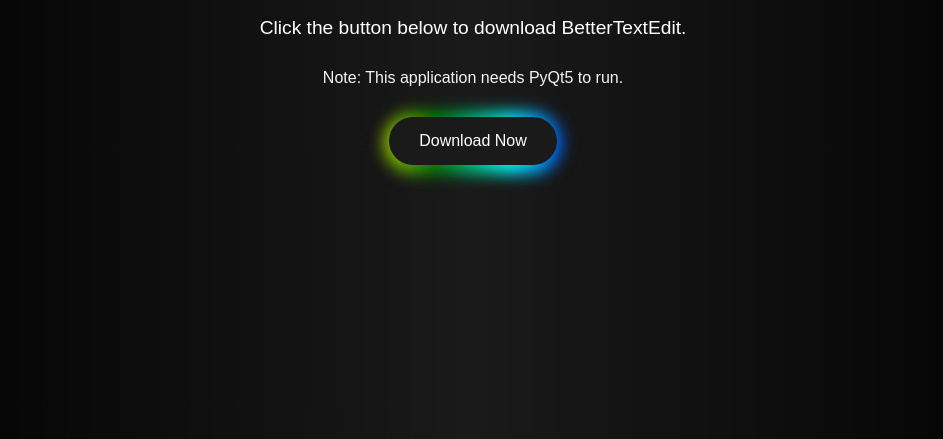
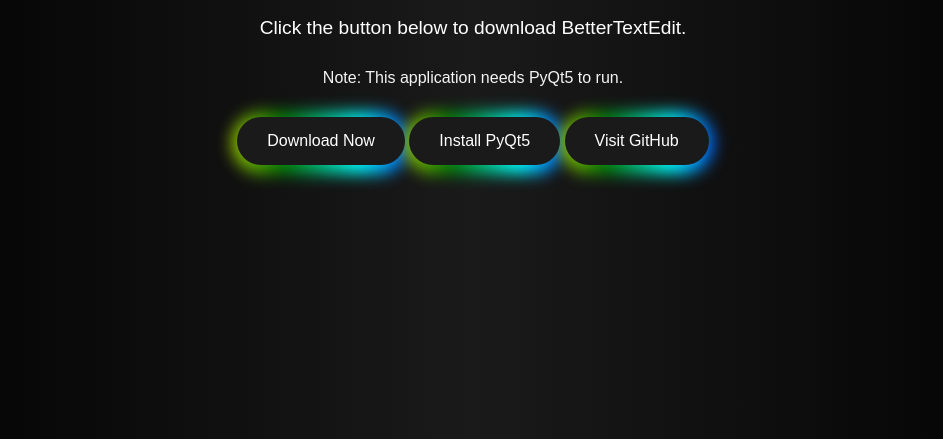
Before and after one commit to p1e2r/BetterTextEdit, a plain HTML site: page index.html in a window 1280 px wide. Shown: the part 361-800 px from the top of the page, without its empty margins (167-1110 px from the left). Drawn offline with Linux system fonts and the light colour scheme.

Commit message:
Update index.html

```diff
--- a/index.html
+++ b/index.html
@@ -15,6 +15,7 @@
       height: 100vh;
       color: white;
       text-align: center;
+      flex-direction: column; /* Stack elements vertically */
     }
 
     /* Smooth Dark Gradient Background */
@@ -45,6 +46,7 @@
     .container {
       position: relative;
       z-index: 1;
+      margin-top: 20px;
     }
 
     h1 {
@@ -60,6 +62,7 @@
     .button-wrapper {
       position: relative;
       display: inline-block;
+      margin-bottom: 20px; /* Adds space between buttons */
     }
 
     a {
@@ -115,8 +118,20 @@
     <h1>Welcome to the BetterTextEdit website</h1>
     <p>Click the button below to download BetterTextEdit.</p>
     <p class="pyqt-sign">Note: This application needs PyQt5 to run.</p>
+
+    <!-- Download Button -->
     <div class="button-wrapper">
       <a href="BetterTextEdit.py" download>Download Now</a>
+    </div>
+
+    <!-- Install PyQt5 Button -->
+    <div class="button-wrapper">
+      <a href="https://pypi.org/project/PyQt5/#:~:text=PyQt5%20is%20a%20comprehensive%20set,platforms%20including%20iOS%20and%20Android" target="_blank">Install PyQt5</a>
+    </div>
+
+    <!-- GitHub Button -->
+    <div class="button-wrapper">
+      <a href="https://github.com/p1e2r/BetterTextEdit/tree/main" target="_blank">Visit GitHub</a>
     </div>
   </div>
 </body>
```
